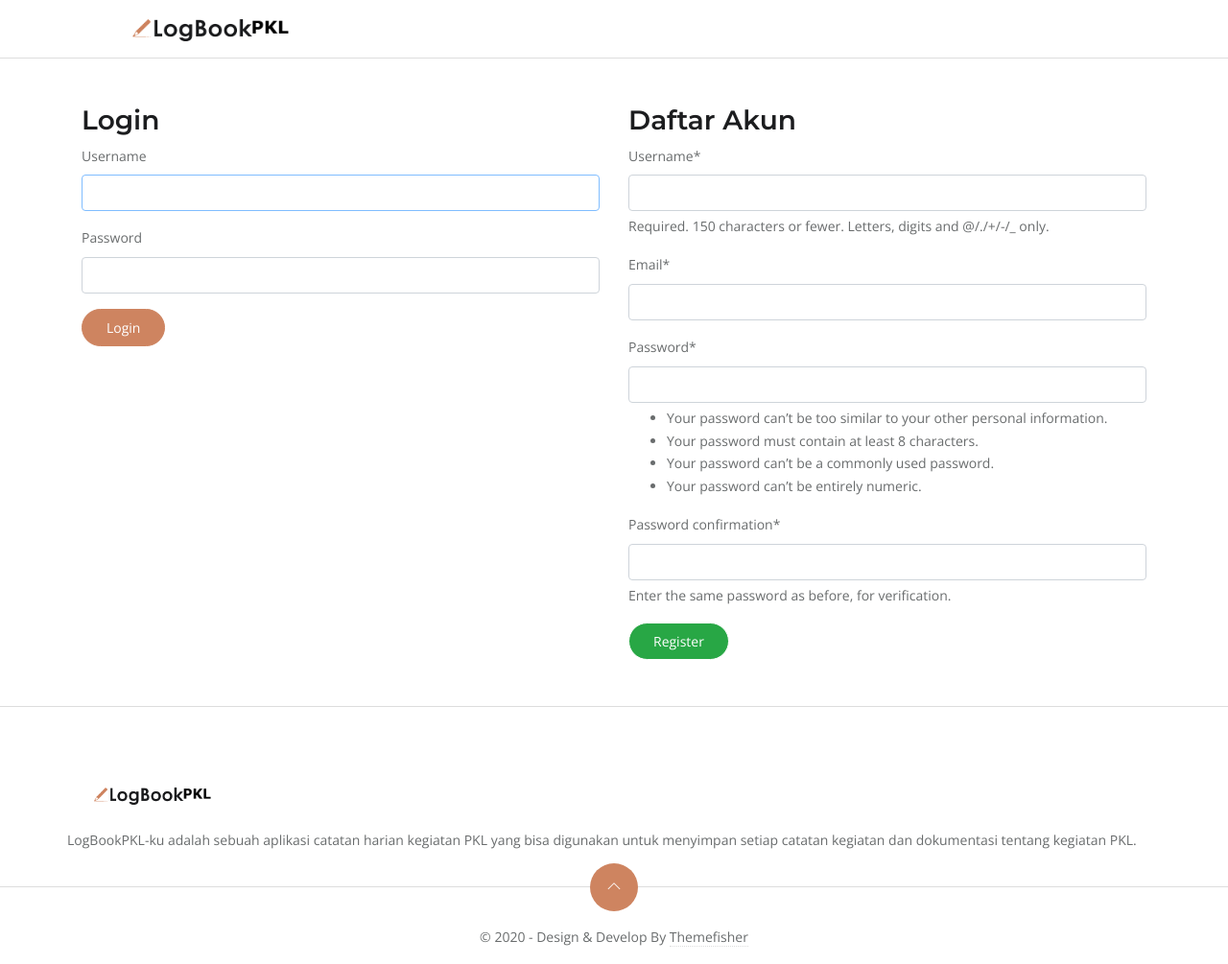
After one commit to Jrhero14/LogBookPKL, a Django app: page /auth/ in a window 1280 px wide. The commit adds this page. Shown: the whole page at 96% size. Run offline with Django 4.2, Linux system fonts and the light colour scheme; some libraries are stand-ins or nearby versions.

Commit message:
Add feature login for user

```diff
--- a/LogBookPKL/settings.py
+++ b/LogBookPKL/settings.py
@@ -39,7 +39,12 @@ INSTALLED_APPS = [
     'django.contrib.sessions',
     'django.contrib.messages',
     'django.contrib.staticfiles',
+    'crispy_forms',
+    'crispy_bootstrap5'
 ]
+
+CRISPY_ALLOWED_TEMPLATE_PACKS = "bootstrap5"
+CRISPY_TEMPLATE_PACK = "bootstrap5"
 
 MIDDLEWARE = [
     'django.middleware.security.SecurityMiddleware',
--- a/LogBookPKL/urls.py
+++ b/LogBookPKL/urls.py
@@ -4,6 +4,11 @@ from User import views as userViews
 
 urlpatterns = [
     path('', userViews.indexViews),
+    path('splash/', userViews.splashviews),
+    path('auth/', userViews.loginViews),
+    path('registrasi/', userViews.register),
+    path('login/', userViews.logincekViews),
+    path('logout/', userViews.logoutViews),
     path('newLog/', userViews.newLog),
     path('editLog/', userViews.editLog),
     path('delLog/', userViews.deleteLogBook),
--- /dev/null
+++ b/User/templates/login.html
@@ -0,0 +1,119 @@
+{% load static %}
+{% load crispy_forms_tags %}
+<!DOCTYPE html>
+<html lang="en-us">
+
+<head>
+   <meta charset="utf-8">
+   <title>Logbook - Homepage</title>
+
+   <!-- mobile responsive meta -->
+   <meta name="viewport" content="width=device-width, initial-scale=1, maximum-scale=5">
+   <meta name="description" content="This is meta description">
+   <meta name="author" content="Themefisher">
+
+   <!-- theme meta -->
+   <meta name="theme-name" content="logbook" />
+
+   <!-- plugins -->
+   <link rel="preload" href="https://fonts.gstatic.com/s/opensans/v18/mem8YaGs126MiZpBA-UFWJ0bbck.woff2"
+      style="font-display: optional;">
+   <link rel="stylesheet" href="{% static 'plugins/bootstrap/bootstrap.min.css' %}">
+   <link rel="stylesheet" href="https://fonts.googleapis.com/css?family=Montserrat:600%7cOpen&#43;Sans&amp;display=swap"
+      media="screen">
+
+   <link rel="stylesheet" href="{% static 'plugins/themify-icons/themify-icons.css' %}">
+   <link rel="stylesheet" href="{% static 'plugins/slick/slick.css' %}">
+
+   <!-- Main Stylesheet -->
+   <link rel="stylesheet" href="{% static 'css/style.css' %}">
+
+   <!--Favicon-->
+   <link rel="shortcut icon" href="{% static 'images/favicon.png' %}" type="image/x-icon">
+   <link rel="icon" href="{% static 'images/favicon.png' %}" type="image/x-icon">
+</head>
+
+<body>
+   <!-- navigation -->
+   <header class="sticky-top bg-white border-bottom border-default">
+      <div class="container">
+
+         <nav class="navbar navbar-expand-lg navbar-white">
+            <a class="navbar-brand" href="/">
+               <img class="img-fluid" width="200px" src="{% static 'images/logo.png' %}" alt="LogBook">
+            </a>
+            <button class="navbar-toggler border-0" type="button" data-toggle="collapse" data-target="#navigation">
+               <i class="ti-menu"></i>
+            </button>
+            <div class="collapse navbar-collapse text-center" id="navigation">
+            </div>
+         </nav>
+      </div>
+   </header>
+   <!-- /navigation -->
+
+   <section class="my-5">
+      <div class="container">
+         <div class="row">
+            <div class="col">
+               <form action="/login/" method="POST">
+                  {% csrf_token %}
+                  <h1 class="h3">Login</h1>
+                  <div class="mb-3">
+                     <label for="exampleInputEmail1" class="form-label">Username</label>
+                     <input autofocus name="usernameform" type="text" class="form-control" id="exampleInputEmail1" aria-describedby="emailHelp">
+                  </div>
+                  <div class="mb-3">
+                     <label for="exampleInputPassword1login" class="form-label">Password</label>
+                     <input name="passwordform" type="password" class="form-control" id="exampleInputPassword1login">
+                  </div>
+                  <button type="submit" class="btn btn-primary">Login</button>
+               </form>
+               {% if loginfalse %}
+                   <h5 style="margin-top: 15px; color:crimson">*username atau password salah</h5>
+               {% endif %}
+            </div>
+            <div class="col">
+               <form action="/registrasi/" method="POST">
+                  <h1 class="h3">Daftar Akun</h1>
+                  <form method="POST">
+                     {% csrf_token %}
+                     {{ form|crispy }}
+                     <button class="btn btn-success" type="submit">Register</button>
+                  </form>
+               </form>
+            </div>
+         </div>
+      </div>
+   </section>
+
+   <footer class="section-sm pb-0 border-top border-default">
+      <div class="container">
+         <div class="row justify-content-between">
+            <a class="mb-4 d-block" href="index.html">
+               <img class="img-fluid" width="150px" src="{% static 'images/logo.png' %}" alt="LogBook">
+            </a>
+            <p>LogBookPKL-ku adalah sebuah aplikasi catatan harian kegiatan PKL yang bisa digunakan untuk menyimpan setiap catatan kegiatan dan dokumentasi tentang kegiatan PKL.</p>
+         </div>
+      </div>
+      <div class="scroll-top">
+         <a href="javascript:void(0);" id="scrollTop"><i class="ti-angle-up"></i></a>
+      </div>
+      <div class="text-center">
+         <p class="content">&copy; 2020 - Design &amp; Develop By <a href="https://themefisher.com/"
+               target="_blank">Themefisher</a></p>
+      </div>
+      </div>
+   </footer>
+
+
+   <!-- JS Plugins -->
+   <script src="{% static 'plugins/jQuery/jquery.min.js' %}"></script>
+   <script src="{% static 'plugins/bootstrap/bootstrap.min.js' %}" async></script>
+   <script src="{% static 'plugins/slick/slick.min.js' %}"></script>
+
+   <!-- Main Script -->
+   <script src="{% static 'js/script.js' %}"></script>
+</body>
+
+</html>
--- a/User/views.py
+++ b/User/views.py
@@ -1,6 +1,17 @@
 from django.shortcuts import render, redirect
 from .models import Log, imgDoc
+from django import forms
+from django.contrib.auth.forms import UserCreationForm
+from django.contrib.auth.models import User
+from django.contrib.auth import login, logout, authenticate
 import datetime, os, json
+
+class RegisterForm(UserCreationForm):
+    email = forms.EmailField()
+
+    class Meta:
+        model = User
+        fields = ["username", "email", "password1", "password2"]
 
 # Utils Function
 def handle_uploaded_file(f, dir):
@@ -53,8 +64,55 @@ def deleteLogBook(request):
 
 # Create your views here.
 def indexViews(request):
+    print(request.user)
+    if (str(request.user) == 'AnonymousUser'):
+        return redirect('/splash')
+
     dataLog = Log.objects.all().order_by('-id')
     contexts = {
         'logData': dataLog
     }
     return render(request, 'index.html', context=contexts)
+
+def loginViews(request):
+    if (str(request.user) != 'AnonymousUser' and request is not None):
+        return redirect('/')
+    form = RegisterForm()
+    return render(request, 'login.html', context={"form": form})
+
+def logoutViews(request):
+    if request.method == 'POST':
+        logout(request)
+    return redirect('/auth')
+
+def logincekViews(request):
+    if request.method == 'POST':
+        username = request.POST['usernameform']
+        password = request.POST['passwordform']
+        user = authenticate(username=username, password=password)
+        if (user is not None):
+            login(request, user)
+        else:
+            form = RegisterForm()
+            return render(request, 'login.html', {"form": form, "loginfalse": True})
+    else:
+        return redirect('/')
+    return redirect('/')
+
+def register(response):
+    if response.method == "POST":
+        form = RegisterForm(response.POST)
+        if form.is_valid():
+            user = form.save()
+            login(response, user)
+            return redirect("/")
+        else:
+            form = RegisterForm()
+    else:
+        form = RegisterForm()
+        return render(response, 'login.html', context={"form": form})
+
+    return render(response, "index.html")
+
+def splashviews(request):
+    return render(request, 'splashscreen.html')
```
Also changed, not shown: User/templates/index.html (+14 -7 lines), User/templates/splashscreen.html (added, +52 -0 lines), db.sqlite3, static/images/LogBook PKL-ku.png (added), 3 other files.
